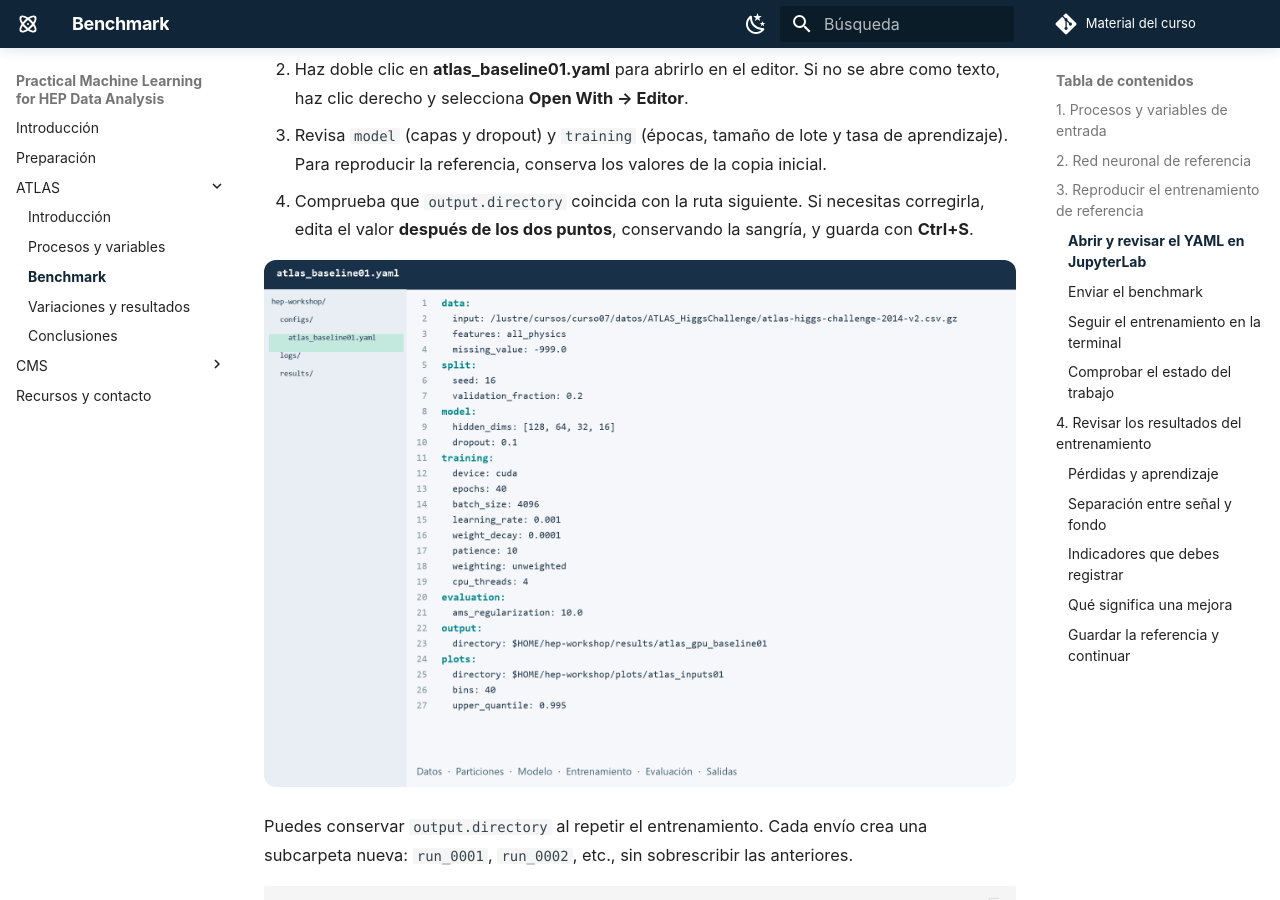
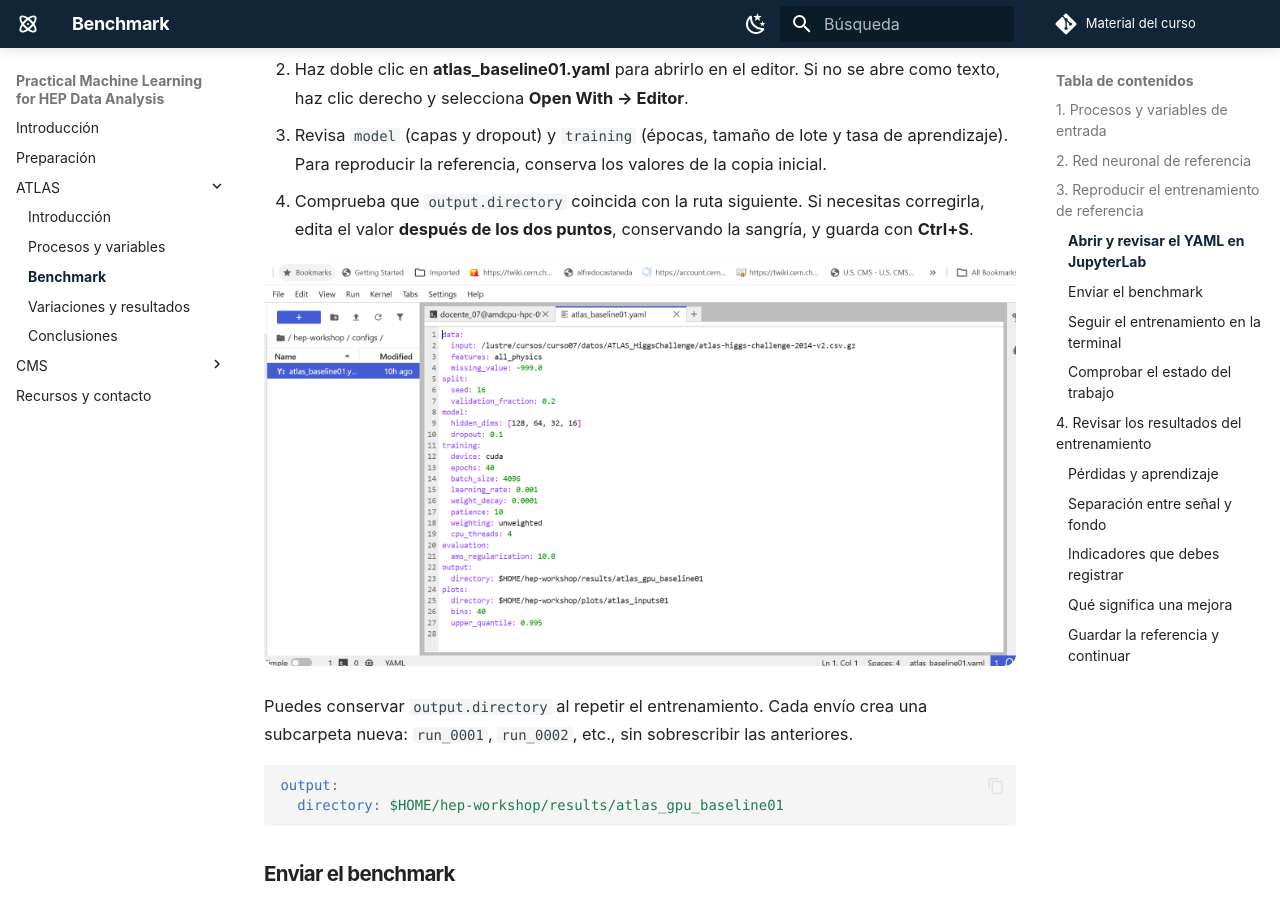
Before and after one commit to castaned/practical-ml-hep, an MkDocs documentation site: the page built from docs/laboratorio.md, in a window 1280 px wide and 900 px high, scrolled down 2373 px. Built offline with MkDocs 1.6.1 and Material for MkDocs 9.7.7, drawn with Linux system fonts in a browser that asks for light colours; comment, search, counter and statistics services are not loaded.

Commit message:
Use provided JupyterLab screenshot for baseline YAML walkthrough

```diff
--- a/docs/laboratorio.md
+++ b/docs/laboratorio.md
@@ -53,7 +53,7 @@ Primero ejecutaremos todos la misma configuración. Los datos ya están comparti
 3. Revisa `model` (capas y dropout) y `training` (épocas, tamaño de lote y tasa de aprendizaje). Para reproducir la referencia, conserva los valores de la copia inicial.
 4. Comprueba que `output.directory` coincida con la ruta siguiente. Si necesitas corregirla, edita el valor **después de los dos puntos**, conservando la sangría, y guarda con **Ctrl+S**.
 
-![Contenido del YAML de referencia y ubicación en la carpeta configs](assets/workshop/atlas_baseline_yaml.png)
+![JupyterLab: explorador izquierdo en hep-workshop/configs y atlas_baseline01.yaml abierto en el editor](assets/workshop/atlas_baseline_yaml_jupyterlab.png)
 
 Puedes conservar `output.directory` al repetir el entrenamiento. Cada envío crea una subcarpeta nueva: `run_0001`, `run_0002`, etc., sin sobrescribir las anteriores.
 
```
Also changed, not shown: docs/assets/workshop/atlas_baseline_yaml_jupyterlab.png (added).
